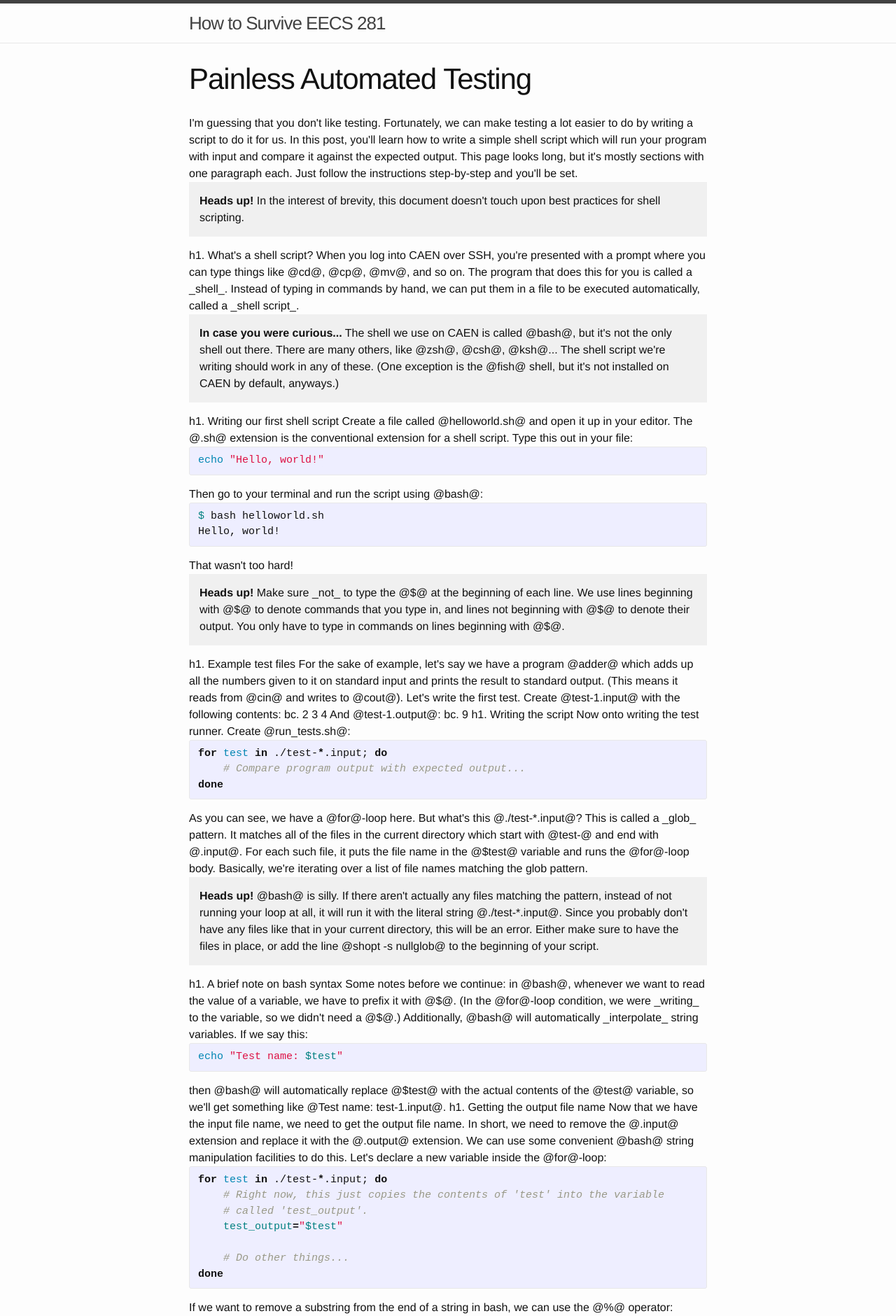
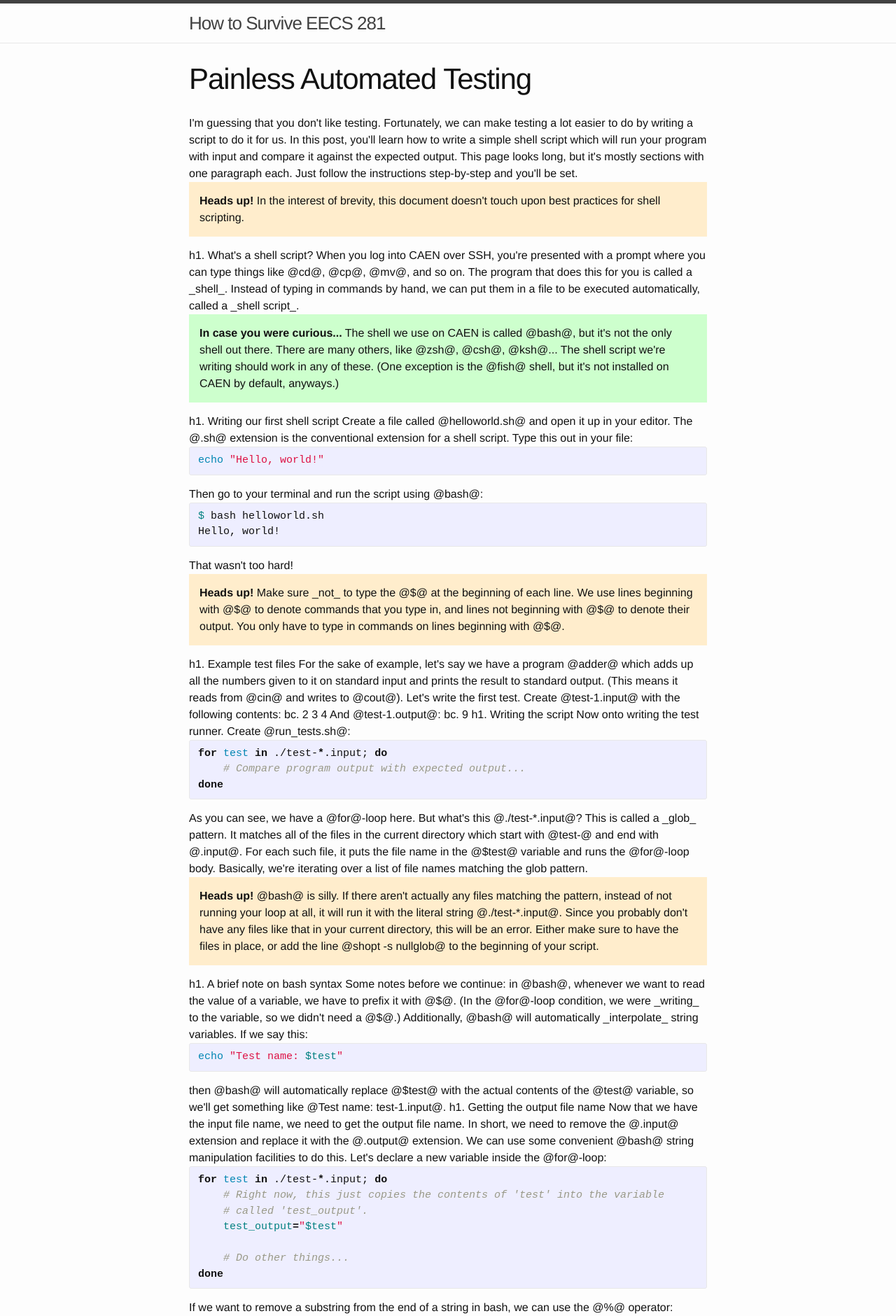
Before and after one commit to arxanas/how-to-survive-eecs-281, a Jekyll site: the page built from _posts/2014-12-21-painless-automated-testing.textile, in a window 1280 px wide. Shown: the top 1880 px of the page at 70% size. Built offline with Jekyll 4.4.1, drawn with Linux system fonts in a browser that asks for light colours.

Commit message:
Added aside coloring.

```diff
--- a/_sass/_site.scss
+++ b/_sass/_site.scss
@@ -12,12 +12,20 @@ aside {
         margin-bottom: 3px;
     }
 
-    &.aside-info::before {
-        content: "In case you were curious...";
+    &.aside-info {
+        background-color: lighten(green, 65%);
+
+        &::before {
+            content: "In case you were curious...";
+        }
     }
 
-    &.aside-warning::before {
-        content: "Heads up!";
+    &.aside-warning {
+        background-color: lighten(orange, 40%);
+
+        &::before {
+            content: "Heads up!";
+        }
     }
 }
 
```
